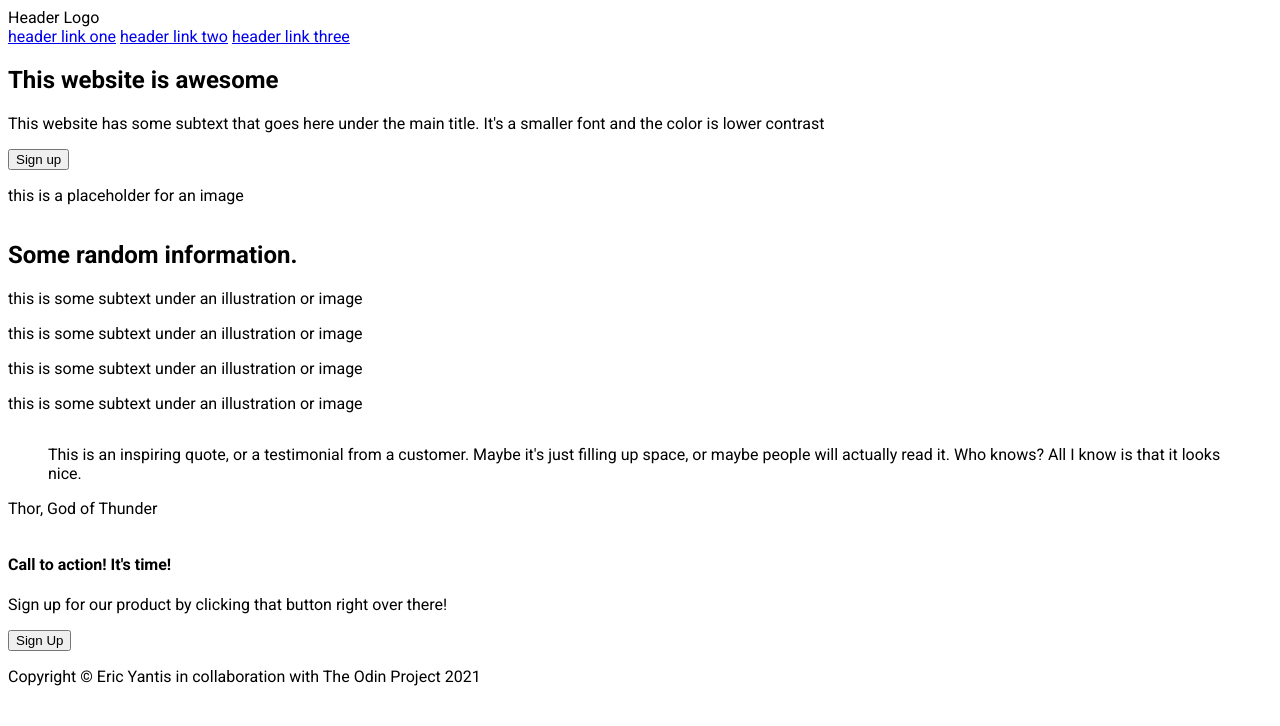
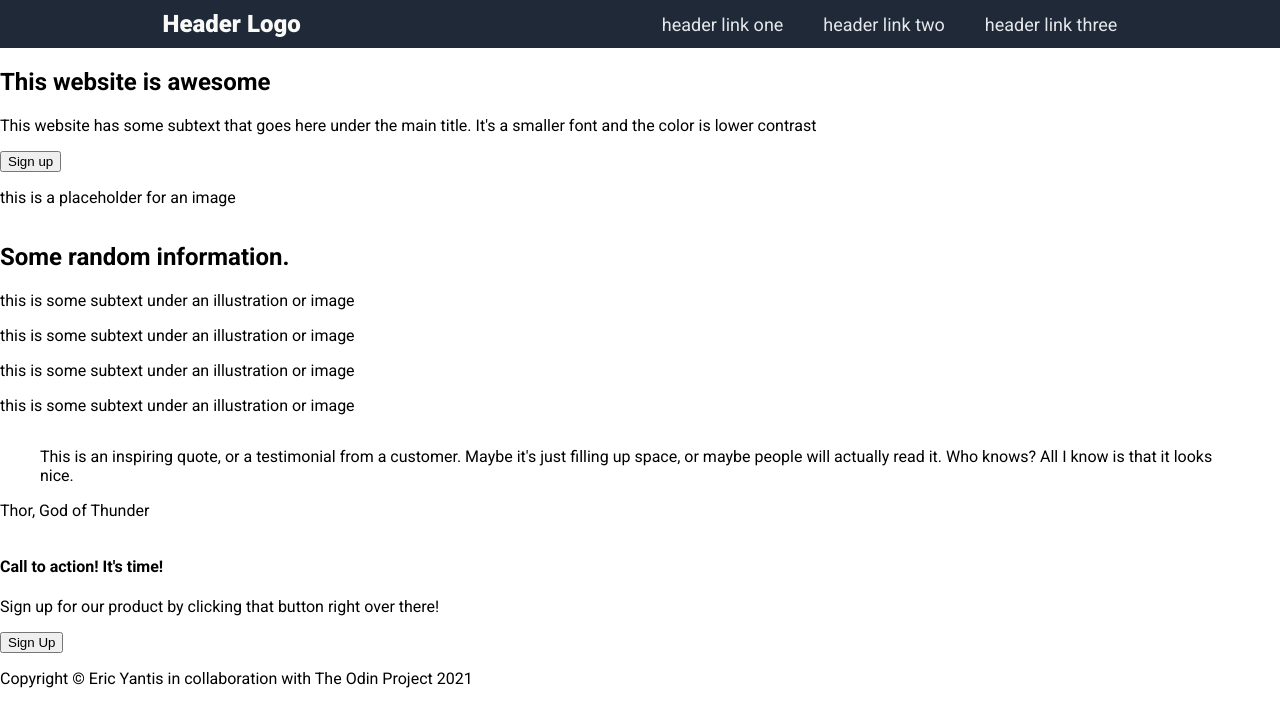
Before and after one commit to EYantis1212/odin-landingpage, a plain HTML site: page index.html in a window 1280 px wide. Drawn offline with Linux system fonts and the light colour scheme.

Commit message:
Initial Header CSS Complete

```diff
--- a/css/styles.css
+++ b/css/styles.css
@@ -1,17 +1,38 @@
-html {
+html,
+body {
+    margin: 0;
+    padding: 0;
     font-family: "Roboto", sans-serif;
-    header: 0;
-    padding: 0;
 }
 body {
     display: flex;
     flex-direction: column;
     height: 100%;
-    width: 100%;
 }
-/* Header ection Styles */
+/* Header Section Styles */
+#header {
+    background-color: #1f2937;
+    display: flex;
+    align-items: center;
+    justify-content: space-around;
+    height: 48px;
+    margin: 0;
+    padding: 0;
+}
+.logo {
+    font-size: 24px;
+    font-weight: 800;
+    color: #f9faf8;
+}
+
+.links a {
+    font-size: 18px;
+    text-decoration: none;
+    color: #e5e7eb;
+    padding-left: 2em;
+}
 /* Welcome Section Styles */
 /* Info Section Styles */
-/* Header Styles */
-/* Header Styles */
-/* Header Styles */
+/* Testimonials Section Styles */
+/* Call to Action Section Styles */
+/* Footer Section Styles */
```
